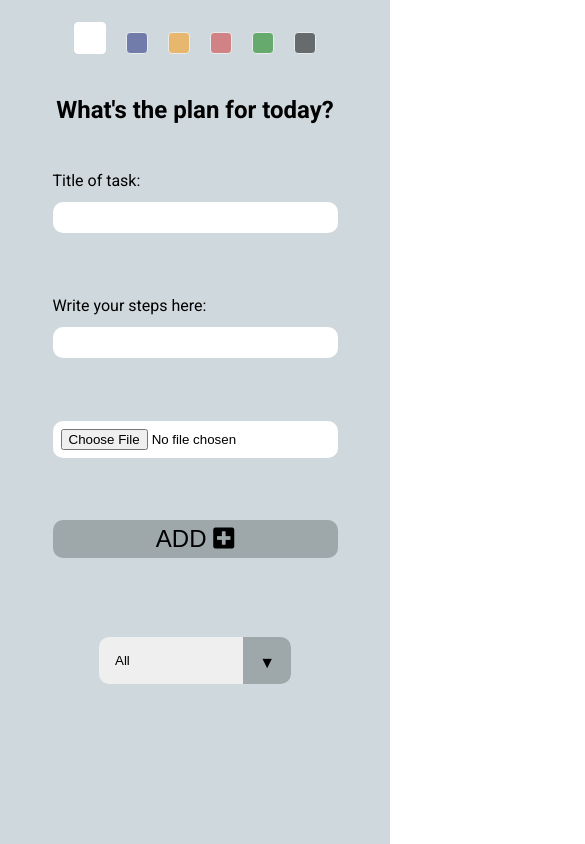
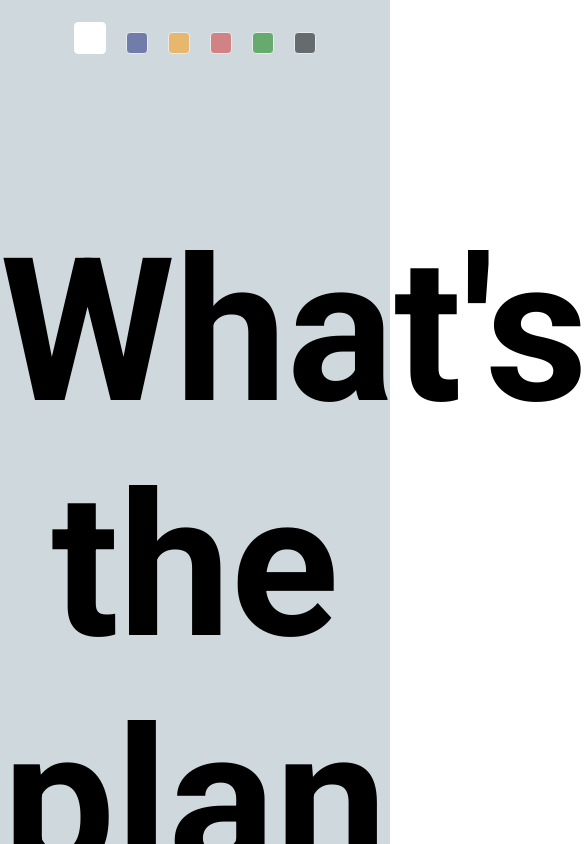
Before and after one commit to anabergese/todolist, a React (Create React App) app: page / in a window 390 px wide. Shown: the top 844 px of the page, 585 px wide, since content can reach past the window. Built offline with nearby package versions, Linux system fonts and the light colour scheme.

Commit message:
testings changes in production

```diff
--- a/src/App.scss
+++ b/src/App.scss
@@ -175,7 +175,7 @@ select {
 @media only screen and (max-width: 600px) {
   body {
     header {
-      font-size: 12px;
+      font-size: 100px;
     }
     .theme-options {
       text-align: center;
```
